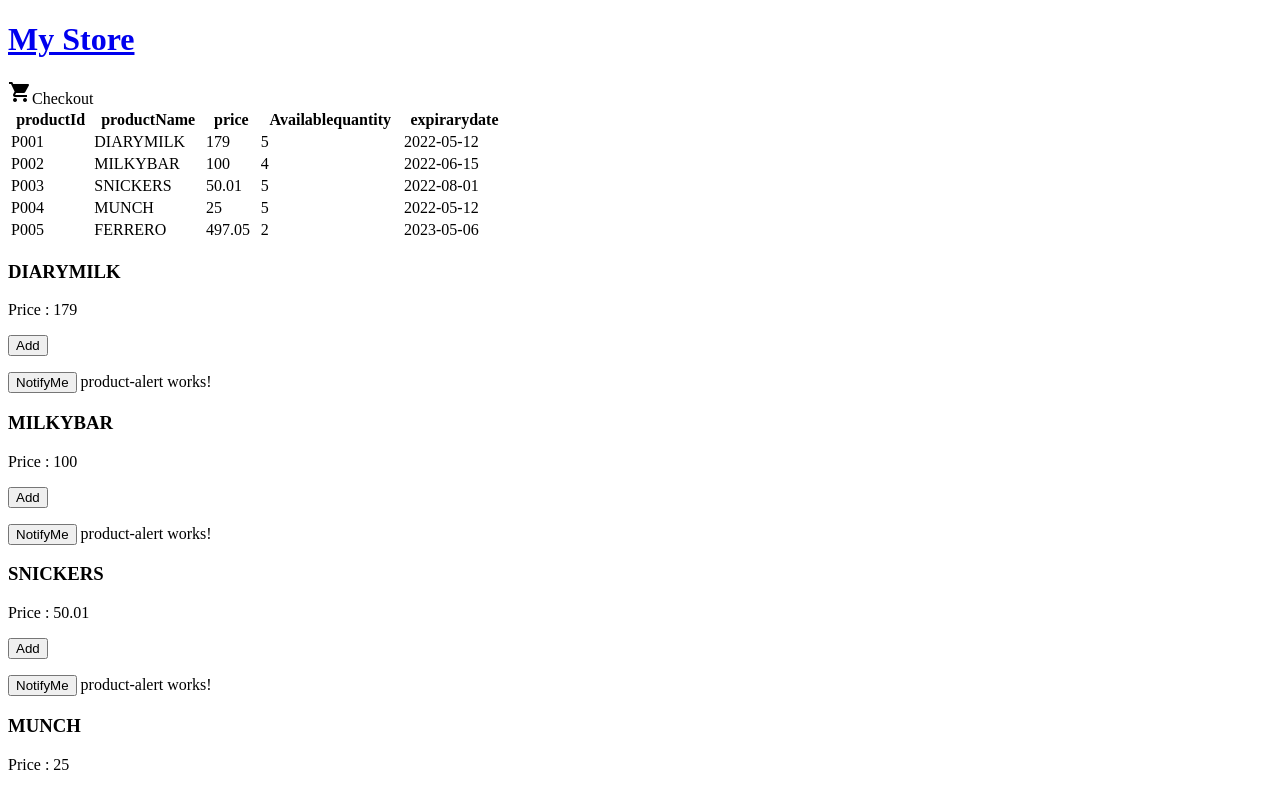
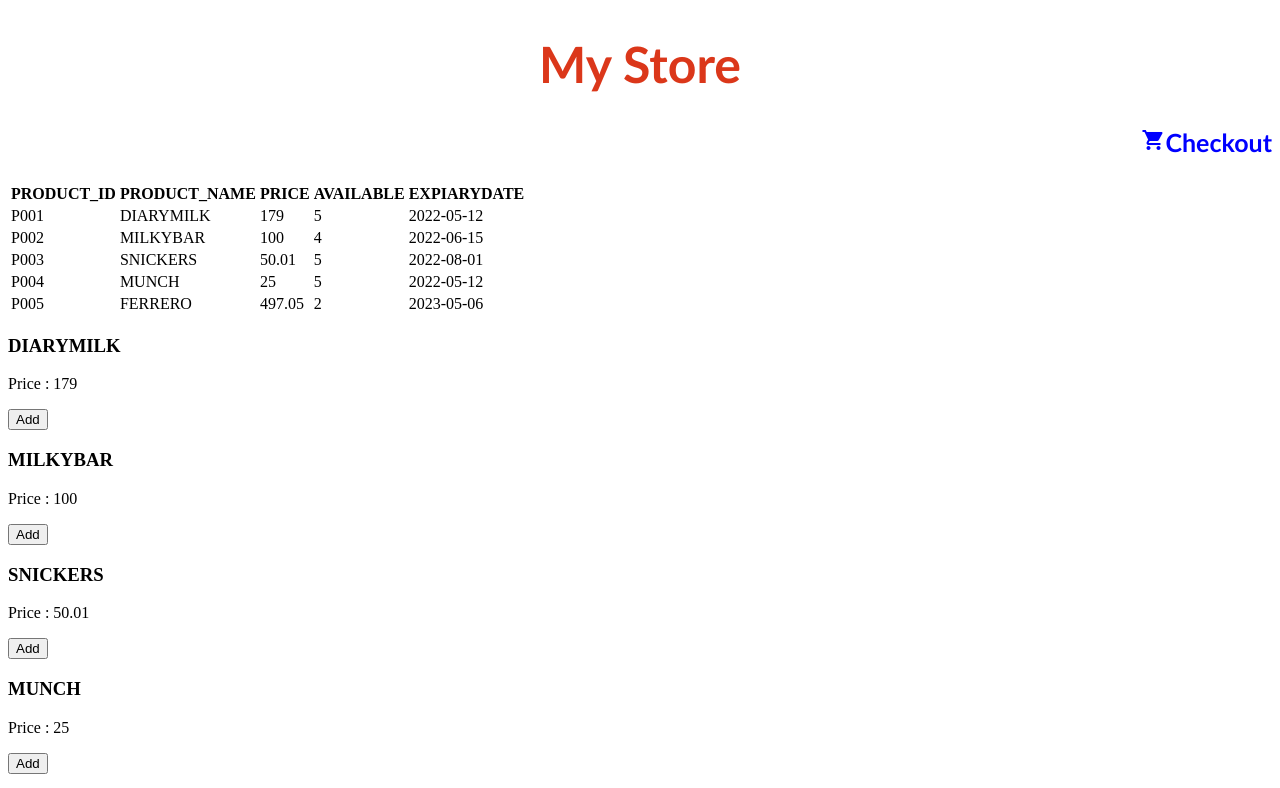
Before and after one commit to GH13SUDHA/ANGULAR-PRODUCTS, an Angular app: page / in a window 1280 px wide. Shown: the top 788 px of the page. Built offline with nearby package versions, Linux system fonts and the light colour scheme.

Commit message:
4 files modified

```diff
--- a/src/app/product-alert/product-alert.component.html
+++ b/src/app/product-alert/product-alert.component.html
@@ -1,4 +1,4 @@
-<p *ngIf="productInside && productInside.price>25">
+<p *ngIf="productInside && productInside.price>200">
 <button type="button" (click)="notify.emit()">NotifyMe</button>
-product-alert works!
+
 </p>
--- a/src/app/product-list/product-list.component.html
+++ b/src/app/product-list/product-list.component.html
@@ -1,10 +1,10 @@
 <table class="table table-dark table-striped" style="width:500px">
 <tr>
-  <th>productId</th>
-  <th>productName</th>
-  <th>price</th>
-  <th>Availablequantity</th>
-  <th>expirarydate</th>
+  <th>PRODUCT_ID</th>
+  <th>PRODUCT_NAME</th>
+  <th>PRICE</th>
+  <th>AVAILABLE</th>
+  <th>EXPIARYDATE</th>
 </tr>
 <tr *ngFor="let product of products">
   <td>{{ product.productId }}</td>
--- a/src/app/top-bar/top-bar.component.css
+++ b/src/app/top-bar/top-bar.component.css
@@ -0,0 +1,13 @@
+h1{
+  color:hsl(9, 79%, 48%);
+  font-family: 'Trebuchet MS', 'Lucida Sans Unicode', 'Lucida Grande', 'Lucida Sans', Arial, sans-serif;
+  font-size: 50px;
+  text-align: center;
+
+}
+h3{
+  color:blue;
+  text-align:right ;
+  font-family: 'Trebuchet MS', 'Lucida Sans Unicode', 'Lucida Grande', 'Lucida Sans', Arial, sans-serif;
+  font-size: 25px;
+}
--- a/src/app/top-bar/top-bar.component.html
+++ b/src/app/top-bar/top-bar.component.html
@@ -1,5 +1,7 @@
-<a [routerLink]="['/']">
+
   <h1>My Store</h1>
-</a>
 
-<a class="button fancy-button"><i class="material-icons">shopping_cart</i>Checkout</a>
+<h3>
+<a class="button fancy-button">
+<i class="material-icons">shopping_cart</i>Checkout</a>
+</h3>
```
